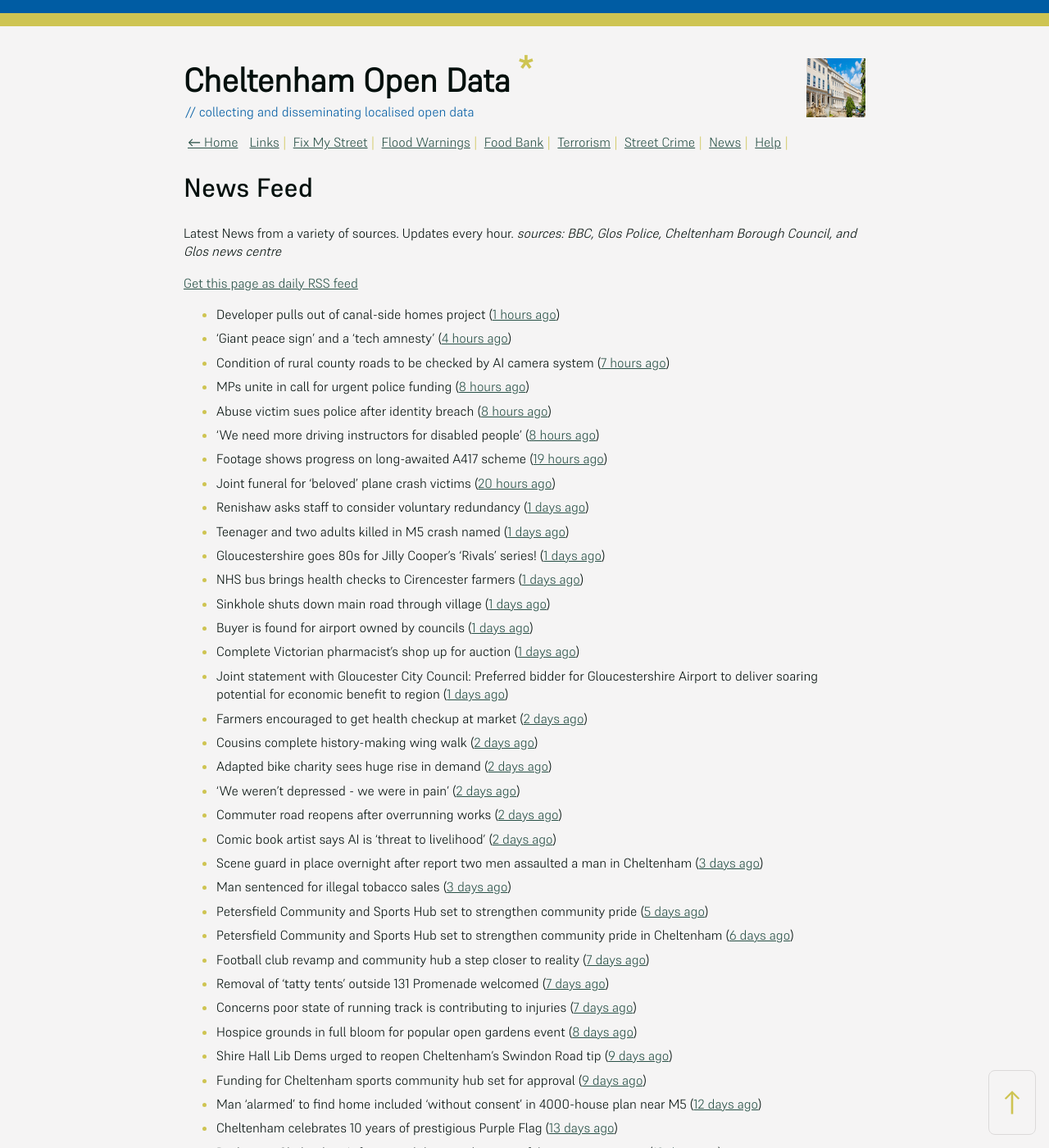
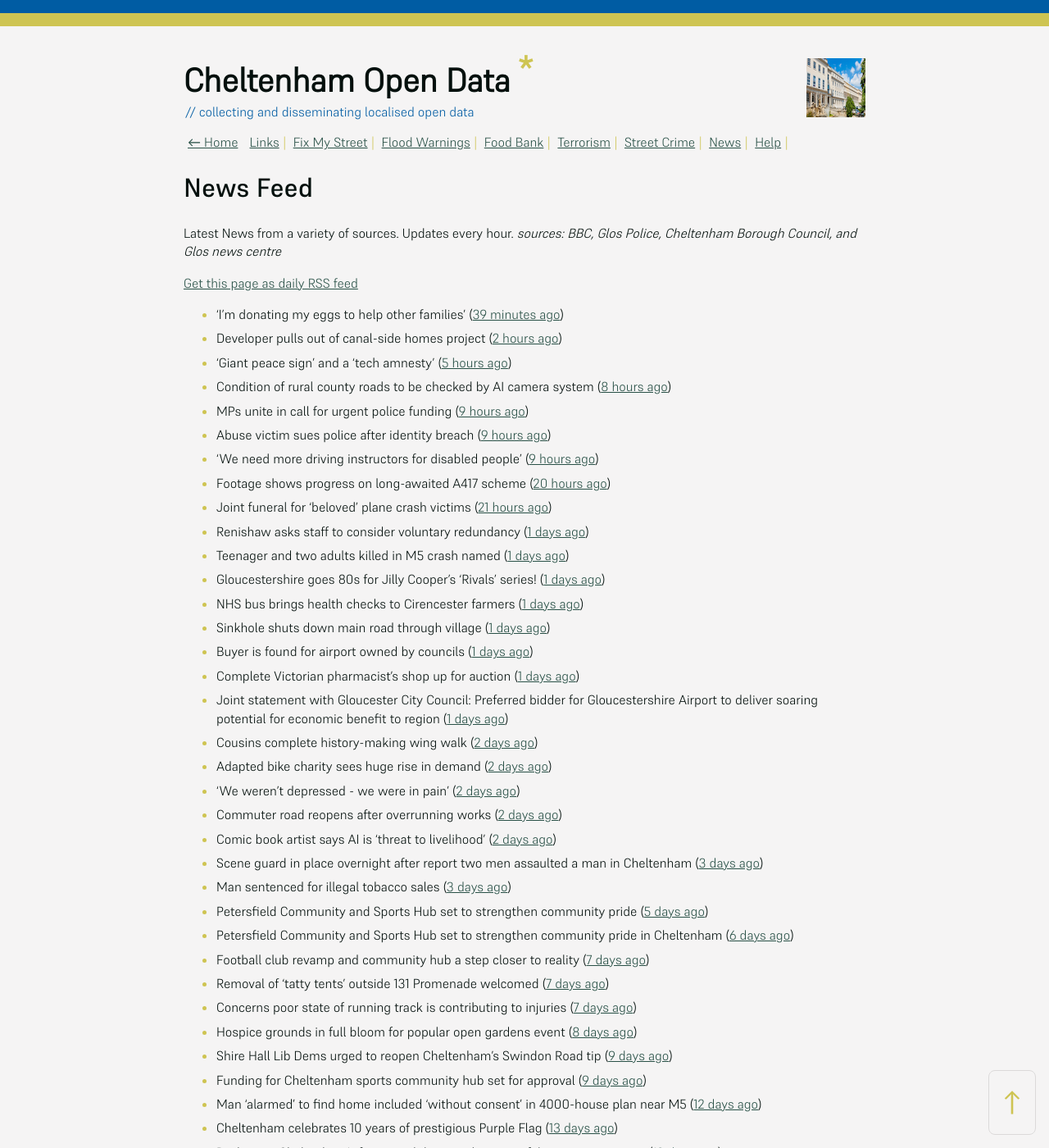
Before and after one commit to mat-0/cheltenham-open-data, a Jekyll site: the page built from _pages/news.md, in a window 1280 px wide and 1400 px high. Shown: the whole window at 82% size. Built offline with Jekyll 4.4.1, drawn with Linux system fonts in a browser that asks for light colours; some of the changed text lies outside the part shown.

Commit message:
Updated 2025-06-19 14:58:07

```diff
--- a/_pages/news.md
+++ b/_pages/news.md
@@ -12,14 +12,15 @@ _sources: BBC, Glos Police, Cheltenham Borough Council, and Glos news centre_
 [Get this page as daily RSS feed](/daily.rss)
 
 <!-- news_marker starts -->
-- Developer pulls out of canal-side homes project ([1 hours ago](https://www.bbc.com/news/articles/cwyxe24xr1jo))
-- 'Giant peace sign' and a 'tech amnesty' ([4 hours ago](https://www.bbc.com/news/articles/cglzk58j8jxo))
-- Condition of rural county roads to be checked by AI camera system ([7 hours ago](https://gloucesternewscentre.co.uk/condition-of-rural-county-roads-to-be-checked-by-ai-camera-system/))
-- MPs unite in call for urgent police funding ([8 hours ago](https://www.bbc.com/news/articles/cev0jk0v88do))
-- Abuse victim sues police after identity breach ([8 hours ago](https://www.bbc.com/news/articles/cdxk0x09k7qo))
-- 'We need more driving instructors for disabled people' ([8 hours ago](https://www.bbc.com/news/articles/cx27142pgn4o))
-- Footage shows progress on long-awaited A417 scheme ([19 hours ago](https://www.bbc.com/news/articles/c628rjve01lo))
-- Joint funeral for 'beloved' plane crash victims ([20 hours ago](https://www.bbc.com/news/articles/c4g8re3v64zo))
+- 'I'm donating my eggs to help other families' ([39 minutes ago](https://www.bbc.com/news/articles/c5y614jm758o))
+- Developer pulls out of canal-side homes project ([2 hours ago](https://www.bbc.com/news/articles/cwyxe24xr1jo))
+- 'Giant peace sign' and a 'tech amnesty' ([5 hours ago](https://www.bbc.com/news/articles/cglzk58j8jxo))
+- Condition of rural county roads to be checked by AI camera system ([8 hours ago](https://gloucesternewscentre.co.uk/condition-of-rural-county-roads-to-be-checked-by-ai-camera-system/))
+- MPs unite in call for urgent police funding ([9 hours ago](https://www.bbc.com/news/articles/cev0jk0v88do))
+- Abuse victim sues police after identity breach ([9 hours ago](https://www.bbc.com/news/articles/cdxk0x09k7qo))
+- 'We need more driving instructors for disabled people' ([9 hours ago](https://www.bbc.com/news/articles/cx27142pgn4o))
+- Footage shows progress on long-awaited A417 scheme ([20 hours ago](https://www.bbc.com/news/articles/c628rjve01lo))
+- Joint funeral for 'beloved' plane crash victims ([21 hours ago](https://www.bbc.com/news/articles/c4g8re3v64zo))
 - Renishaw asks staff to consider voluntary redundancy ([1 days ago](https://www.bbc.com/news/articles/cwykllmg8pvo))
 - Teenager and two adults killed in M5 crash named ([1 days ago](https://www.bbc.com/news/articles/c80prrgepzeo))
 - Gloucestershire goes 80s for Jilly Cooper’s ‘Rivals’ series! ([1 days ago](https://www.bbc.co.uk/sounds/play/p0ljxnh1))
@@ -28,7 +29,6 @@ _sources: BBC, Glos Police, Cheltenham Borough Council, and Glos news centre_
 - Buyer is found for airport owned by councils ([1 days ago](https://www.bbc.com/news/articles/c70xjdr4veyo))
 - Complete Victorian pharmacist's shop up for auction ([1 days ago](https://www.bbc.com/news/articles/cly36y5qwz3o))
 - Joint statement with Gloucester City Council: Preferred bidder for Gloucestershire Airport to deliver soaring potential for economic benefit to region ([1 days ago](https://www.cheltenham.gov.uk/news/article/3021/joint_statement_with_gloucester_city_council_preferred_bidder_for_gloucestershire_airport_to_deliver_soaring_potential_for_economic_benefit_to_region))
-- Farmers encouraged to get health checkup at market ([2 days ago](https://www.bbc.com/news/articles/c5yxyye6rglo))
 - Cousins complete history-making wing walk ([2 days ago](https://www.bbc.com/news/articles/czxw6npq667o))
 - Adapted bike charity sees huge rise in demand ([2 days ago](https://www.bbc.co.uk/sounds/play/p0ljrsvr))
 - 'We weren't depressed - we were in pain' ([2 days ago](https://www.bbc.com/news/articles/cvgv27g4wjno))
@@ -64,6 +64,5 @@ _sources: BBC, Glos Police, Cheltenham Borough Council, and Glos news centre_
 - Elms Park development clears first hurdle ([21 days ago](https://gloucesternewscentre.co.uk/elms-park-development-clears-first-hurdle/))
 - Fears people ‘lose right to BBQ in the sun’ as roof will ‘overshadow’ gardens ([26 days ago](https://gloucesternewscentre.co.uk/fears-people-lose-right-to-bbq-in-the-sun-as-roof-will-overshadow-gardens/))
 - Luxury spa hotel could be the future for iconic Municipal Offices as preferred bidder is selected ([28 days ago](https://www.cheltenham.gov.uk/news/article/3014/luxury_spa_hotel_could_be_the_future_for_iconic_municipal_offices_as_preferred_bidder_is_selected))
-- Spring bank holiday waste and recycling collections ([29 days ago](https://www.cheltenham.gov.uk/news/article/3013/spring_bank_holiday_waste_and_recycling_collections))
 
 <!-- news_marker ends -->
```
Also changed, not shown: other parts of _pages/news.md (+1 -1 lines), _data/flood.json (+4 -4 lines), _pages/fix-my-street.md (+1 -1 lines), index.md (+4 -4 lines).
